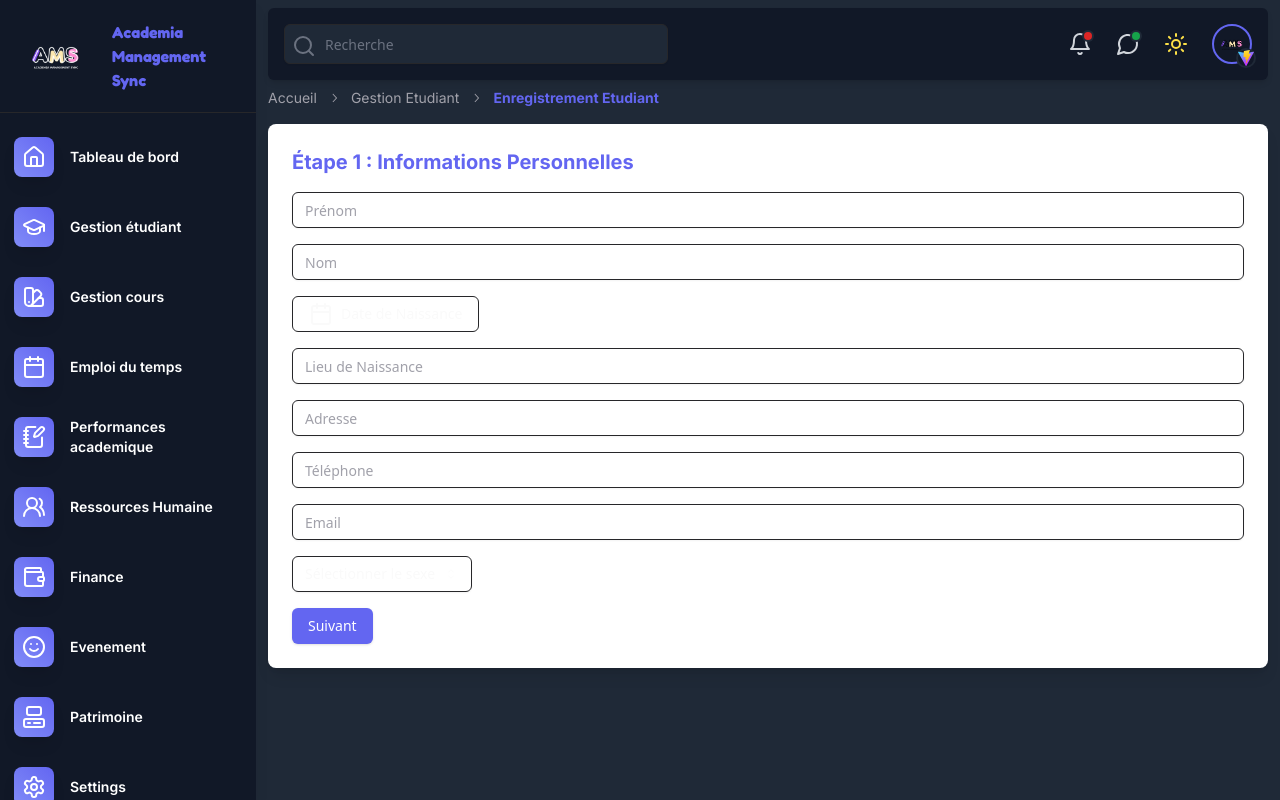
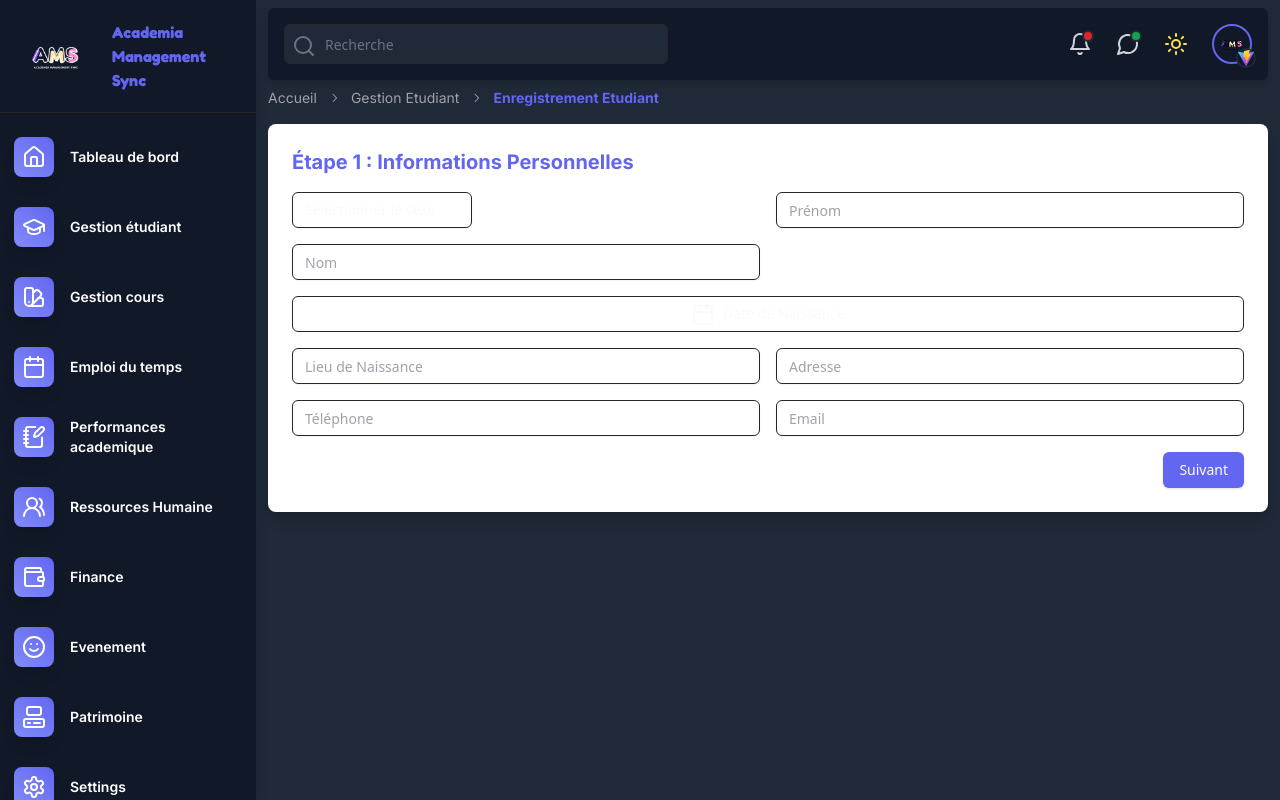
Before and after one commit to AureDulvresse/app.ams.io, a React (Vite) app: page /students/create in a window 1280 px wide. Built offline with nearby package versions, Linux system fonts and the light colour scheme.

Commit message:
Update PersonalInfoForm.tsx

```diff
--- a/src/components/forms/PersonalInfoForm.tsx
+++ b/src/components/forms/PersonalInfoForm.tsx
@@ -50,7 +50,7 @@ const PersonalInfoForm: React.FC<PersonalInfoFormProps> = ({
     if (value) {
       setDate(value);
       handleInputChange({
-        target: { name: "dob", value: format(value, "yyyy-MM-dd") }, // Format date for the input
+        target: { name: "dob", value: format(value, "yyyy-MM-dd") },
       } as unknown as React.ChangeEvent<HTMLSelectElement>);
     }
   };
@@ -60,7 +60,13 @@ const PersonalInfoForm: React.FC<PersonalInfoFormProps> = ({
       <h2 className="text-xl font-bold mb-4 font-inter text-indigo-500">
         Étape 1 : Informations Personnelles
       </h2>
-      <div className="space-y-4">
+      <div className="grid grid-cols-1 md:grid-cols-2 gap-4">
+        <SelectField
+          label="Sexe"
+          placeholder="Sélectionner le sexe"
+          options={genders}
+          onChange={handleGenderChange}
+        />
         <Input
           type="text"
           name="firstName"
@@ -77,12 +83,12 @@ const PersonalInfoForm: React.FC<PersonalInfoFormProps> = ({
           placeholder="Nom"
           required
         />
-
+        <div className="col-span-1 md:col-span-2">
           <DropdownMenu>
             <DropdownMenuTrigger asChild>
               <Button
                 variant="ghost"
-              className="flex items-center gap-2 border hover:dark:bg-gray-800"
+                className="flex items-center gap-2 border hover:dark:bg-gray-800 w-full"
               >
                 <CalendarIcon />
                 Date de Naissance
@@ -99,7 +105,6 @@ const PersonalInfoForm: React.FC<PersonalInfoFormProps> = ({
                   onSelect={handleDateChange}
                   className="rounded-md p-1.5"
                   classNames={{
-
                     day_selected: "bg-indigo-500 text-white",
                   }}
                   disabled={(date) =>
@@ -110,6 +115,7 @@ const PersonalInfoForm: React.FC<PersonalInfoFormProps> = ({
               </div>
             </DropdownMenuContent>
           </DropdownMenu>
+        </div>
 
         <Input
           type="text"
@@ -143,16 +149,12 @@ const PersonalInfoForm: React.FC<PersonalInfoFormProps> = ({
           placeholder="Email"
           required
         />
-        <SelectField
-          label="Sexe"
-          placeholder="Sélectionner le sexe"
-          options={genders}
-          onChange={handleGenderChange}
-        />
       </div>
-      <Button className="mt-4 bg-indigo-500 text-white" onClick={nextStep}>
+      <div className="mt-4 flex justify-end">
+        <Button className="bg-indigo-500 text-white" onClick={nextStep}>
           Suivant
         </Button>
+      </div>
     </div>
   );
 };
```
Lines whose indentation alone changed are shown as unchanged.
